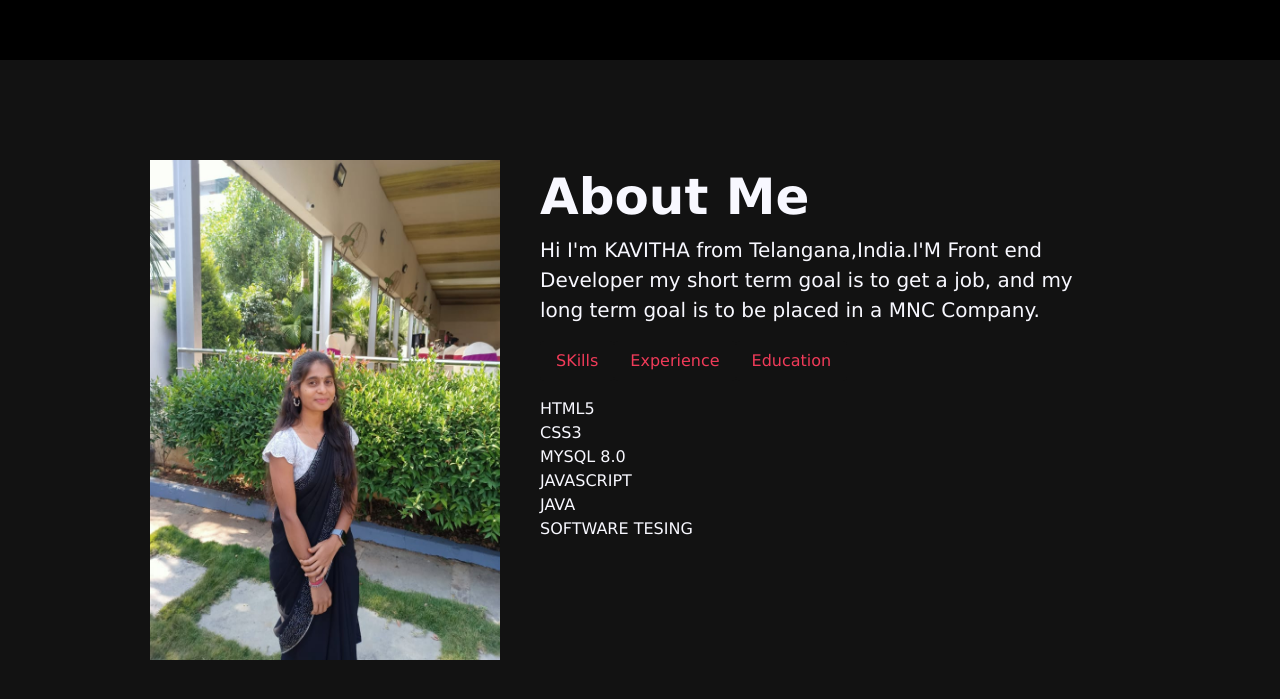
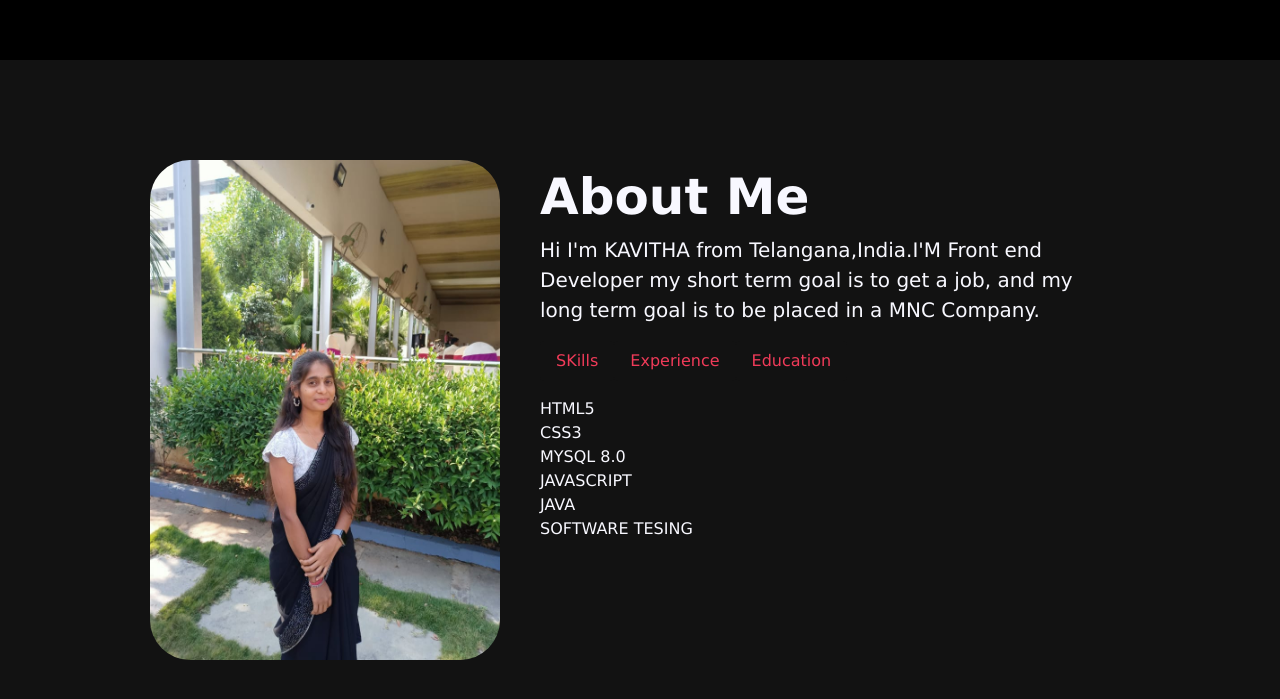
Before and after one commit to kavitha998877/portfolio, a plain HTML site: page index.html in a window 1280 px wide. Shown: the part 587-1286 px from the top of the page. Drawn offline with nearby package versions, Linux system fonts and the light colour scheme.

Commit message:
Add files via upload

```diff
--- a/style.css
+++ b/style.css
@@ -92,6 +92,7 @@ column-gap:40px;
 width:350px;
 height:500px;
 margin-left:150px;
+border-radius:40px;
 }
 .ab1
 {
```
